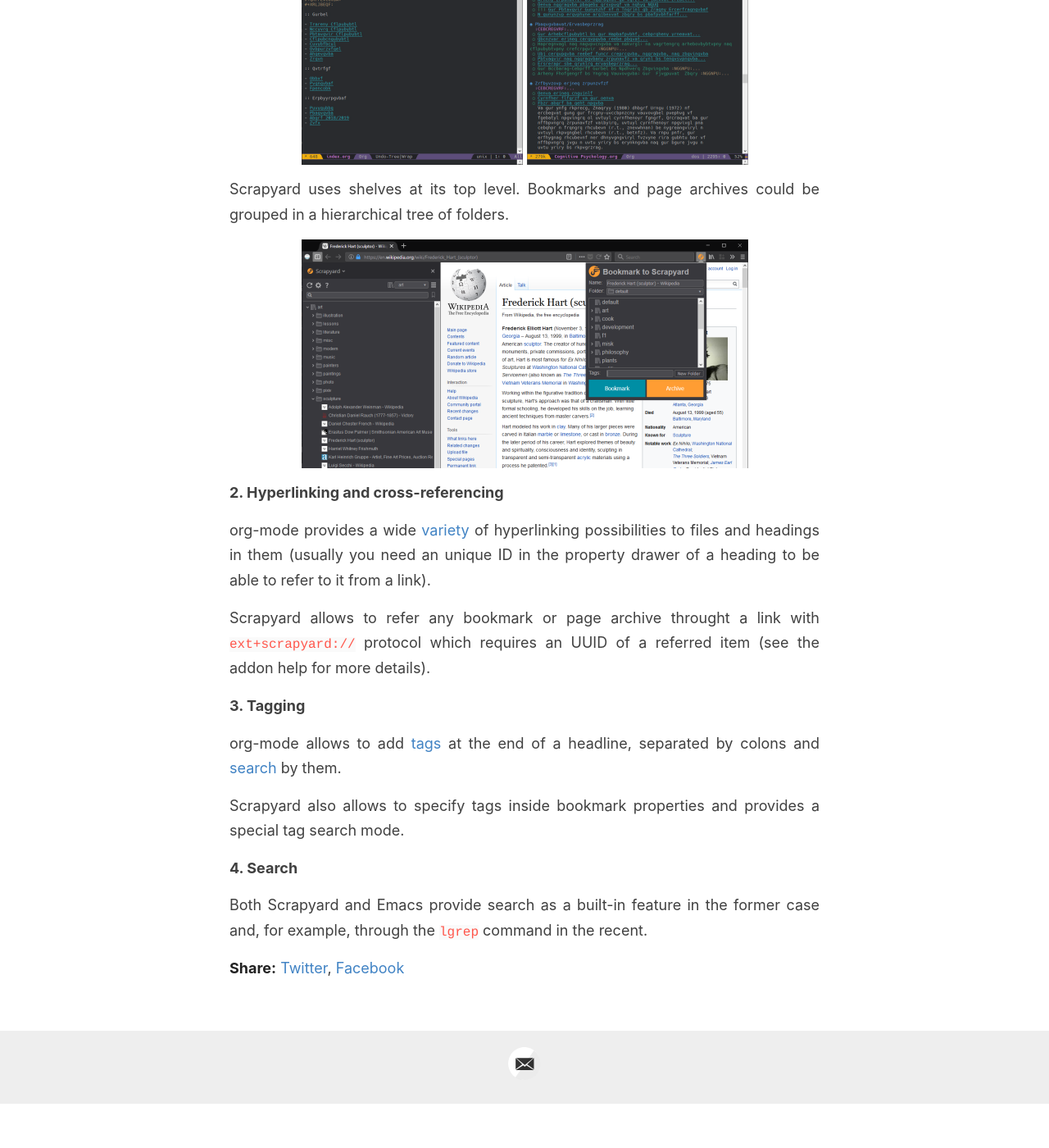
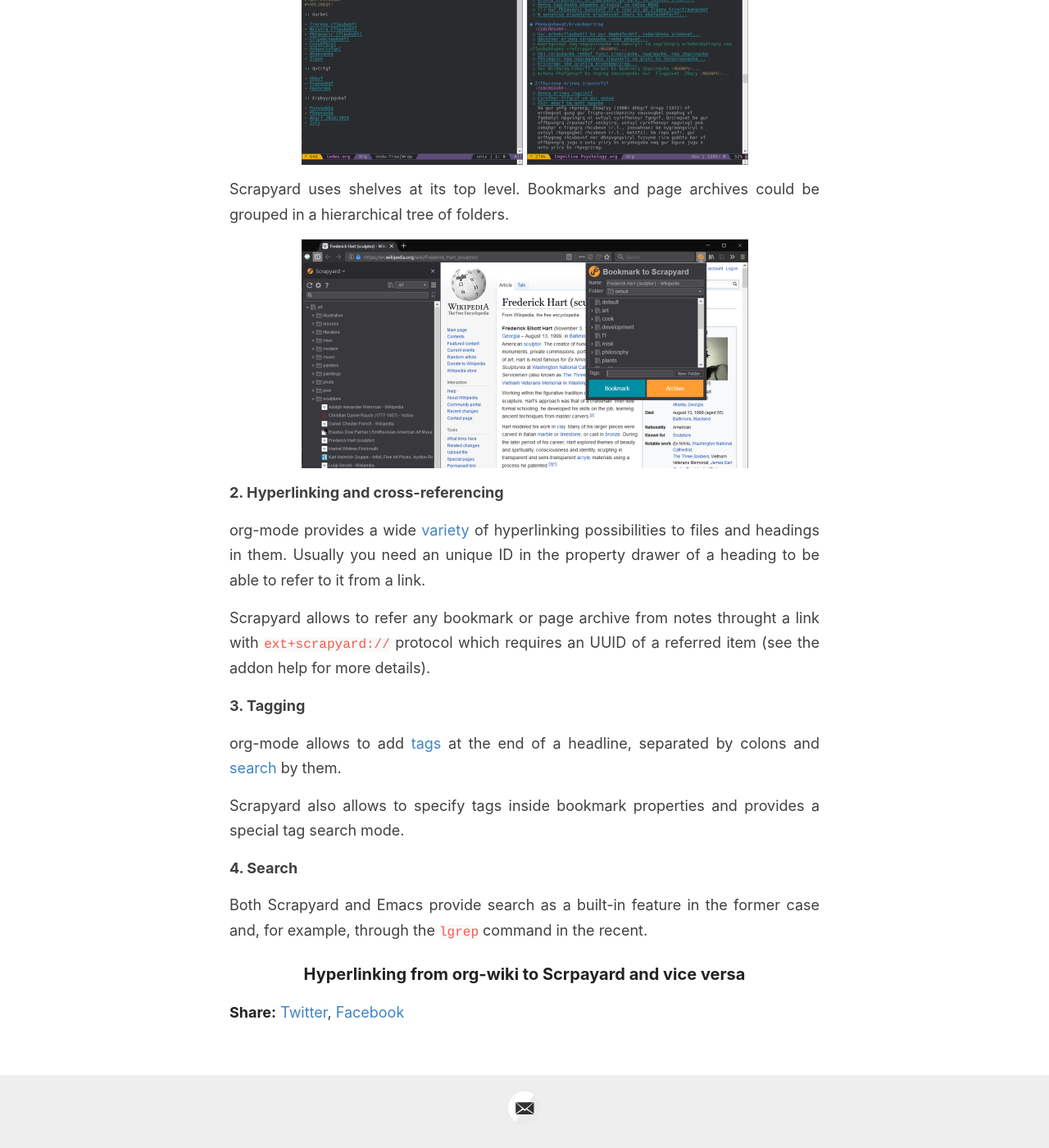
Before and after one commit to GChristensen/posts, a Jekyll site: the page built from _posts/2020-03-25-creating-personal-knowledge-base.md, in a window 1280 px wide and 1400 px high, scrolled down 1606 px. Shown: the whole window at 82% size. Built offline with Jekyll 4.4.1, drawn with Linux system fonts in a browser that asks for light colours; before the commit the page ends 2952 px from its top, so only the background shows below that; some of the changed text lies outside the part shown.

Commit message:
Update 2020-03-25-creating-personal-knowledge-base.md

```diff
--- a/_posts/2020-03-25-creating-personal-knowledge-base.md
+++ b/_posts/2020-03-25-creating-personal-knowledge-base.md
@@ -70,13 +70,13 @@
 **2. Hyperlinking and cross-referencing**
 
 org-mode provides a wide [variety](https://orgmode.org/guide/Hyperlinks.html)
-of hyperlinking possibilities to files and headings in them
-(usually you need an unique ID in the property drawer of a heading
-to be able to refer to it from a link).
+of hyperlinking possibilities to files and headings in them.
+Usually you need an unique ID in the property drawer of a heading
+to be able to refer to it from a link.
 
-Scrapyard allows to refer any bookmark or page archive throught a link
-with `ext+scrapyard://` protocol which requires an UUID of a referred item
-(see the addon help for more details).
+Scrapyard allows to refer any bookmark or page archive from notes throught
+a link with `ext+scrapyard://` protocol which requires an UUID of a
+referred item (see the addon help for more details).
 
 **3. Tagging**
 
@@ -90,3 +90,5 @@
 
 Both Scrapyard and Emacs provide search as a built-in feature in the former
 case and, for example, through the `lgrep` command in the recent.
+
+### Hyperlinking from org-wiki to Scrpayard and vice versa
```
Also changed, not shown: other parts of _posts/2020-03-25-creating-personal-knowledge-base.md (+1 -1 lines).
